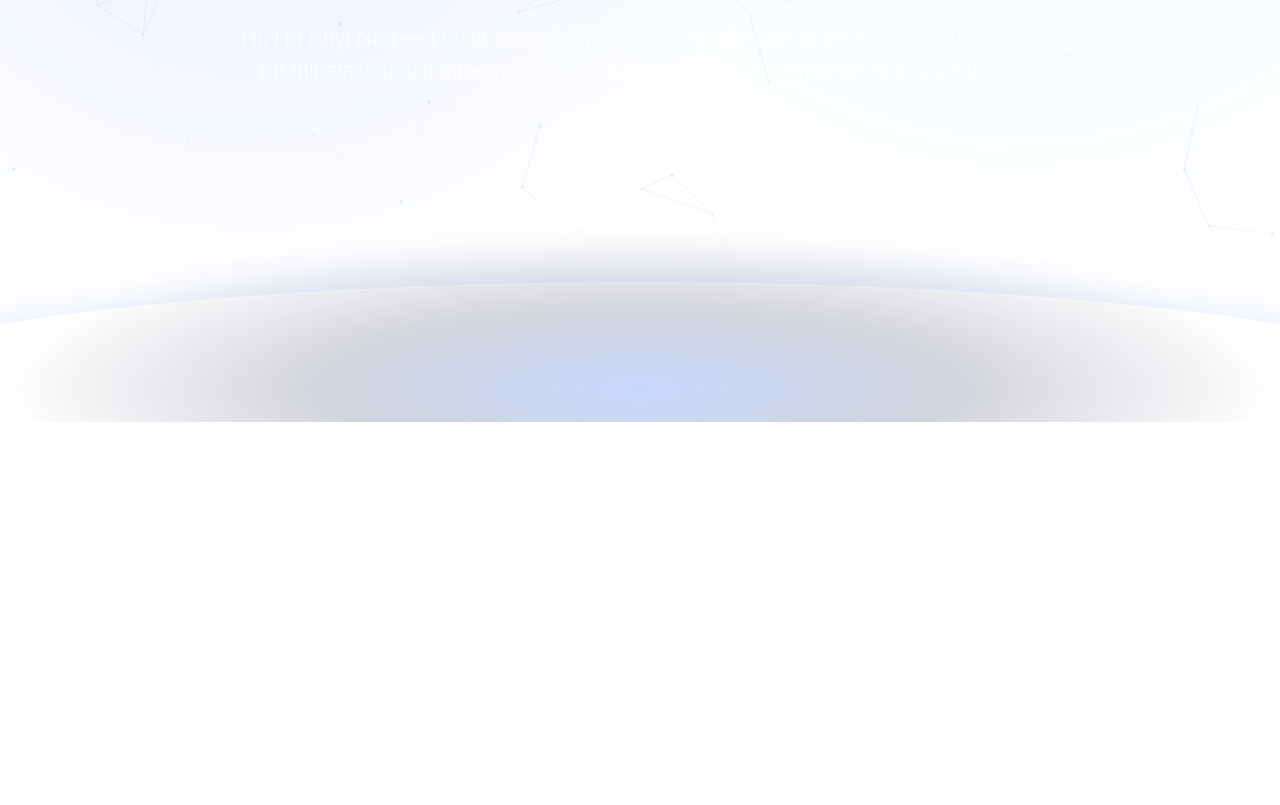
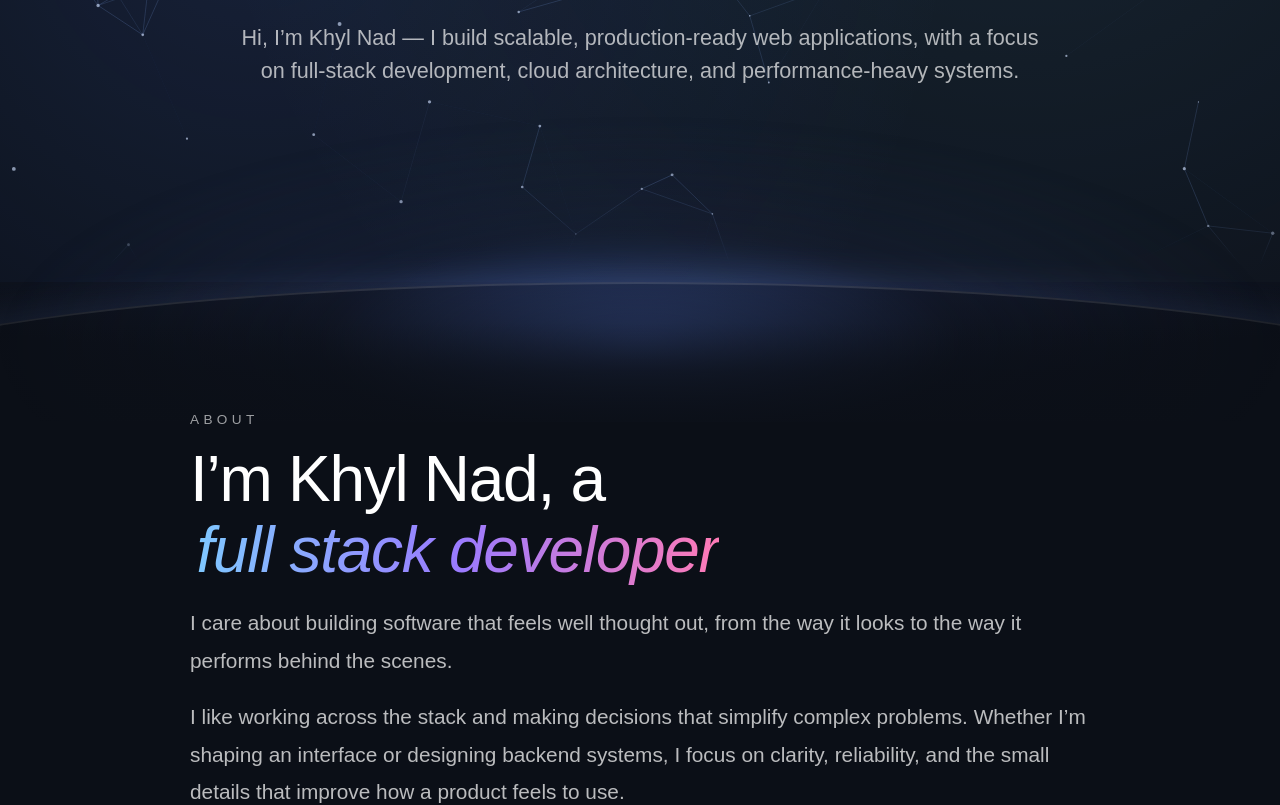
Before and after one commit to KhylN/KhylNad_Portfolio, a Next.js app in the folder khylnad-portfolio/: page / in a window 1280 px wide. Shown: the part 400-1205 px from the top of the page. Before the commit the page ends 822 px from the top, so only its background shows below. Built offline with nearby package versions, Linux system fonts and the light colour scheme.

Commit message:
feat: add About section with styling and content; update Hero section styles

```diff
--- a/khylnad-portfolio/app/page.module.css
+++ b/khylnad-portfolio/app/page.module.css
@@ -1,5 +1,8 @@
 :global(.pageRoot) {
   min-height: 100vh;
-  background: radial-gradient(circle at 20% 20%, rgba(90, 140, 255, 0.15), transparent 45%),
-    radial-gradient(circle at 80% 10%, rgba(120, 200, 255, 0.12), transparent 50%);
+  --site-bg: #0b0f17;
+  background:
+    radial-gradient(circle at 20% 20%, rgba(90, 140, 255, 0.15), transparent 45%),
+    radial-gradient(circle at 80% 10%, rgba(120, 200, 255, 0.12), transparent 50%),
+    var(--site-bg);
 }
--- a/khylnad-portfolio/app/page.tsx
+++ b/khylnad-portfolio/app/page.tsx
@@ -1,5 +1,6 @@
 import Navbar from "@/components/layout/Navbar";
 import Hero from "@/components/sections/Hero";
+import About from "@/components/sections/About";
 import Updating from "@/components/Updating/updating";
 import "./page.module.css";
 
@@ -17,6 +18,7 @@ export default function Home() {
     <div className="pageRoot">
       <Navbar variant="glass" />
       <Hero />
+      <About />
     </div>
   );
 }
--- /dev/null
+++ b/khylnad-portfolio/components/sections/About.module.css
@@ -0,0 +1,83 @@
+:global(.aboutSection) {
+  position: relative;
+  margin-top: -140px;
+  padding: 8rem 1.5rem 7rem;
+  background: var(--site-bg, #0b0f17);
+  overflow: hidden;
+}
+
+:global(.aboutSection)::before {
+  content: "";
+  position: absolute;
+  top: -240px;
+  left: 50%;
+  width: 180%;
+  height: 320px;
+  transform: translateX(-50%);
+  background: radial-gradient(
+    closest-side,
+    rgba(99, 140, 255, 0.38),
+    rgba(33, 44, 80, 0.18),
+    transparent
+  );
+  opacity: 1;
+  pointer-events: none;
+  z-index: 0;
+}
+
+:global(.aboutSection)::after {
+  content: "";
+  position: absolute;
+  top: 0;
+  left: 0;
+  right: 0;
+  height: 180px;
+  background: linear-gradient(
+    to bottom,
+    rgba(11, 15, 23, 0),
+    rgba(11, 15, 23, 0.7),
+    rgba(11, 15, 23, 1)
+  );
+  pointer-events: none;
+  z-index: 1;
+}
+
+:global(.aboutContent) {
+  position: relative;
+  z-index: 2;
+  max-width: 900px;
+  margin: 0 auto;
+}
+
+:global(.aboutEyebrow) {
+  font-size: 0.85rem;
+  letter-spacing: 0.32em;
+  text-transform: uppercase;
+  color: rgba(255, 255, 255, 0.6);
+}
+
+:global(.aboutTitle) {
+  font-size: clamp(2.6rem, 5vw, 4.2rem);
+  line-height: 1.1;
+  margin-top: 0.9rem;
+  color: #ffffff;
+  letter-spacing: -0.02em;
+}
+
+:global(.aboutAccent) {
+  display: inline-block;
+  margin-left: 0.4rem;
+  font-style: italic;
+  font-weight: 500;
+  background: linear-gradient(90deg, #7fc8ff, #9a7bff, #ff7ab6);
+  -webkit-background-clip: text;
+  background-clip: text;
+  color: transparent;
+}
+
+:global(.aboutParagraph) {
+  font-size: clamp(1.05rem, 1.9vw, 1.3rem);
+  margin-top: 1.2rem;
+  color: rgba(255, 255, 255, 0.72);
+  line-height: 1.8;
+}
--- /dev/null
+++ b/khylnad-portfolio/components/sections/About.tsx
@@ -0,0 +1,33 @@
+"use client";
+
+import "./About.module.css";
+
+export default function About() {
+  return (
+    <section id="about" className="aboutSection">
+      <div className="aboutContent">
+        <p className="aboutEyebrow">About</p>
+        <h2 className="aboutTitle">
+          I’m Khyl Nad, a
+          <span className="aboutAccent"> full stack developer</span>
+        </h2>
+        <p className="aboutParagraph">
+          I care about building software that feels well thought out, from the
+          way it looks to the way it performs behind the scenes.
+        </p>
+        <p className="aboutParagraph">
+          I like working across the stack and making decisions that simplify
+          complex problems. Whether I’m shaping an interface or designing
+          backend systems, I focus on clarity, reliability, and the small
+          details that improve how a product feels to use.
+        </p>
+        <p className="aboutParagraph">
+          I’m motivated by meaningful work and strong collaboration. I enjoy
+          owning problems end to end, working closely with designers and
+          stakeholders, and shipping features that make a real impact for users
+          and teams.
+        </p>
+      </div>
+    </section>
+  );
+}
--- a/khylnad-portfolio/components/sections/Hero.module.css
+++ b/khylnad-portfolio/components/sections/Hero.module.css
@@ -18,18 +18,34 @@
 :global(.heroGlow) {
   position: absolute;
   inset: auto 0 0 0;
-  height: 40vh;
+  height: 55vh;
   background: radial-gradient(
     closest-side,
-    rgba(99, 140, 255, 0.35),
-    rgba(33, 44, 80, 0.2),
+    rgba(99, 140, 255, 0.38),
+    rgba(33, 44, 80, 0.22),
     transparent
   );
   filter: blur(8px);
-  transform: translateY(40%);
+  transform: translateY(32%);
   z-index: 1;
 }
 
+:global(.heroSection)::after {
+  content: "";
+  position: absolute;
+  left: 0;
+  right: 0;
+  bottom: -120px;
+  height: 220px;
+  background: linear-gradient(
+    to bottom,
+    rgba(11, 15, 23, 0),
+    rgba(11, 15, 23, 0.65),
+    rgba(11, 15, 23, 1)
+  );
+  pointer-events: none;
+  z-index: 1;
+}
 :global(.heroArc) {
   position: absolute;
   left: 50%;
```
